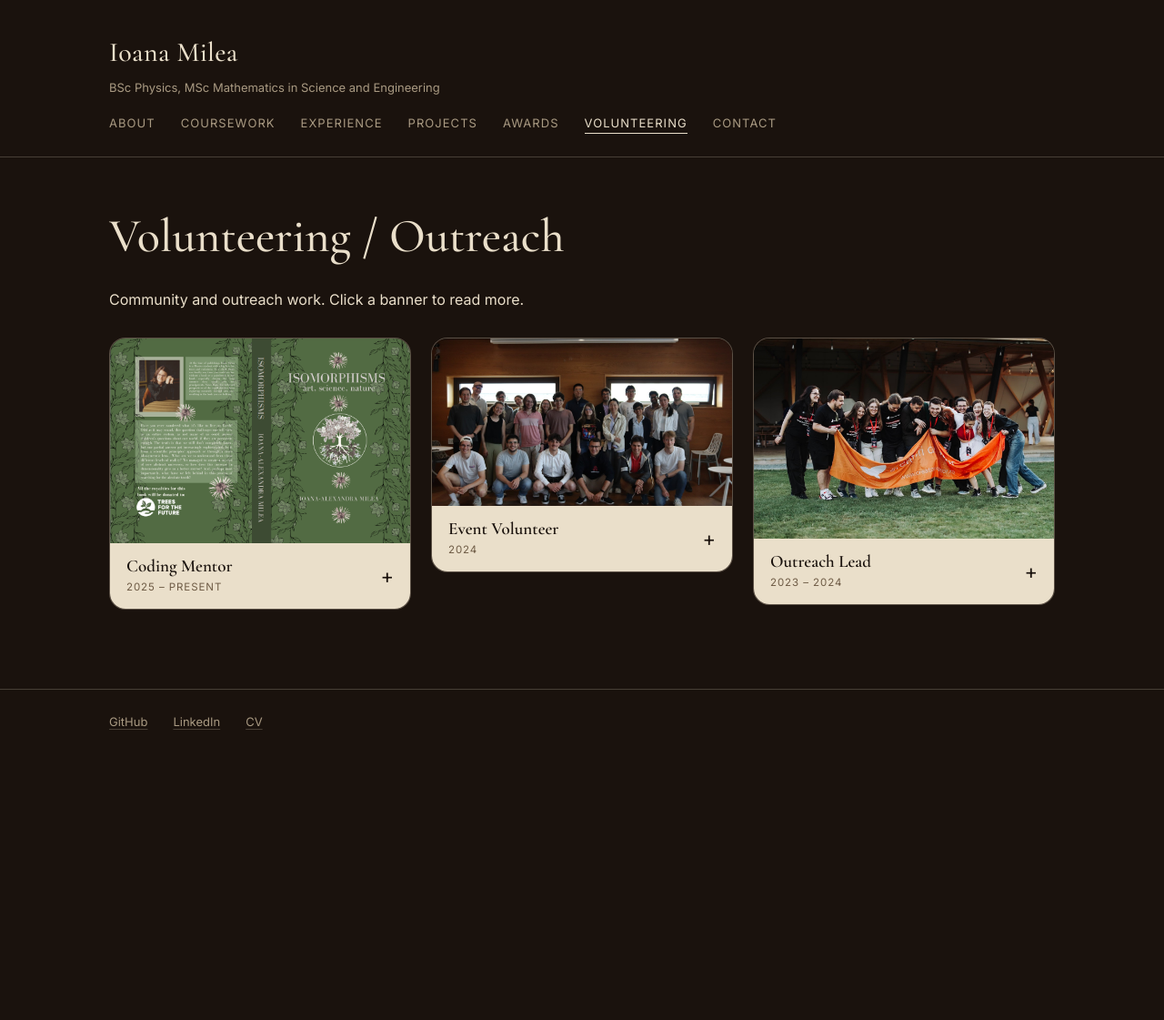
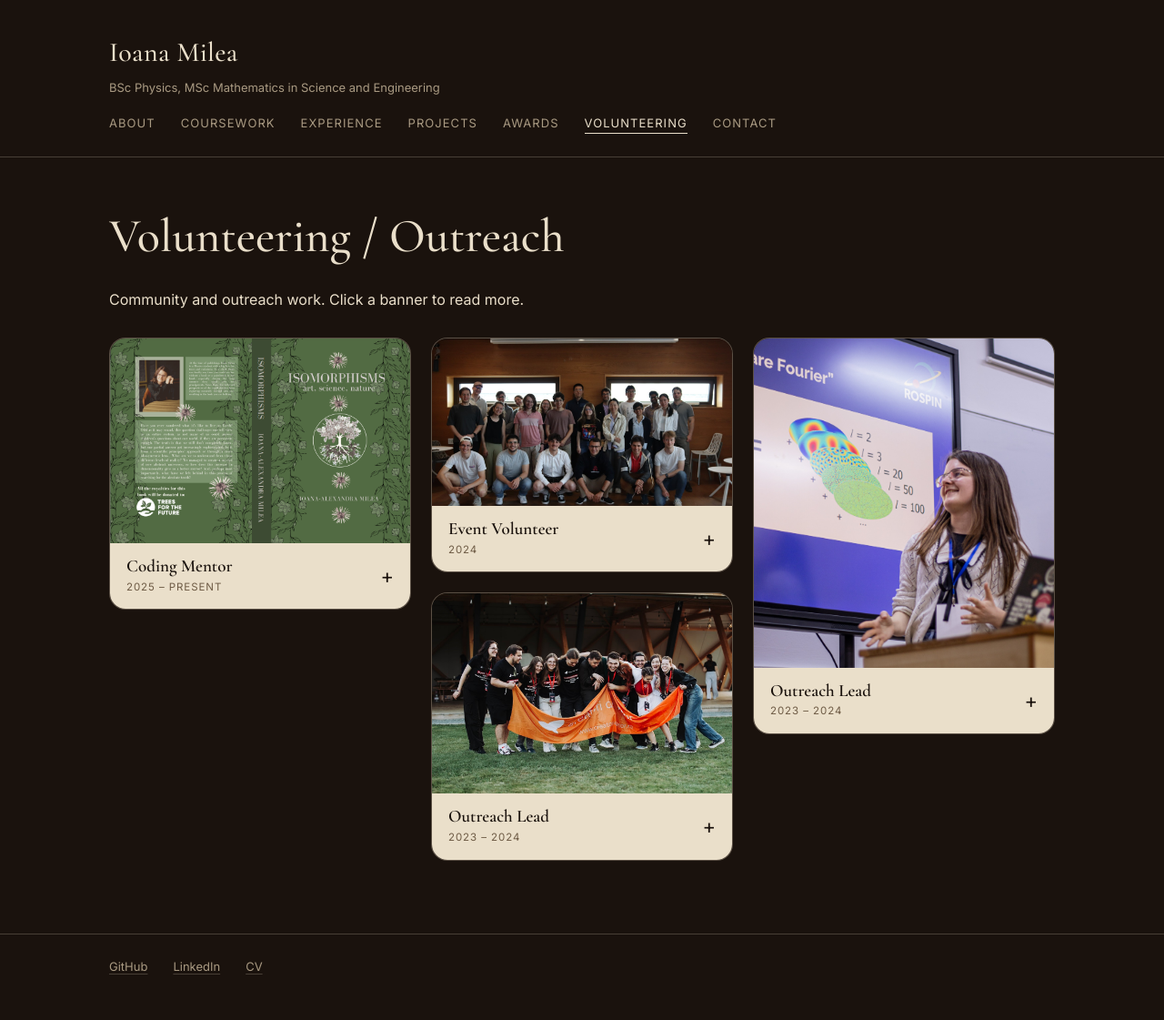
Before and after one commit to 231904/ioanamilea, a Jekyll site: the page built from volunteering/index.md, in a window 1280 px wide. Shown: the whole page at 91% size. Built offline with Jekyll 4.4.1, drawn with Linux system fonts in a browser that asks for light colours; before the commit the page ends 900 px from its top, so only the background shows below that.

Commit message:
Update index.md

```diff
--- a/volunteering/index.md
+++ b/volunteering/index.md
@@ -227,6 +227,17 @@ Community and outreach work. Click a banner to read more.
 </ul>
 </div>
 </article>
+<article class="vol-card">
+<div class="vol-img"><img src="{{ '/assets/vol4.jpg' | relative_url }}" alt="Describe this photo" loading="lazy"></div>
+<button type="button" class="vol-banner" aria-haspopup="dialog"><span class="vol-text"><span class="vol-title">Outreach Lead</span><span class="vol-period">2023 – 2024</span></span><span class="vol-plus" aria-hidden="true">+</span></button>
+<div class="vol-desc" hidden>
+<p>Placeholder description of the initiatives you ran.</p>
+<ul>
+<li>A first thing you did</li>
+<li>A second thing you did</li>
+</ul>
+</div>
+</article>
 </div>
 
 <script>
```
